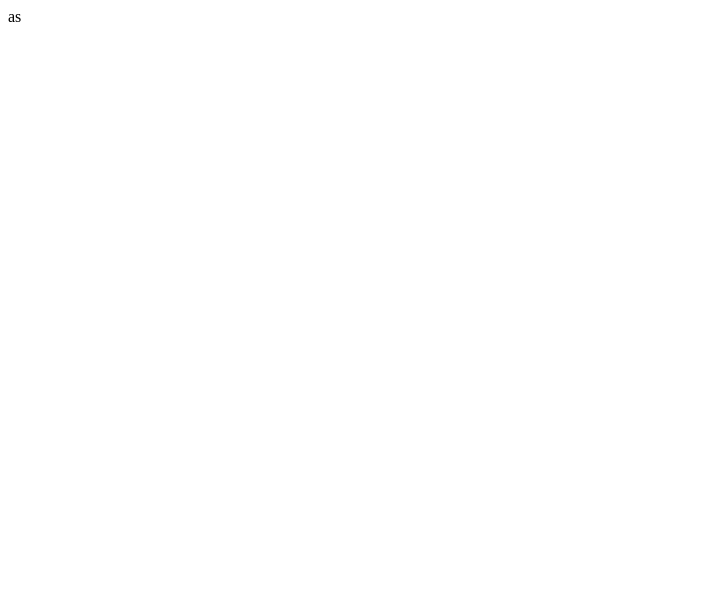
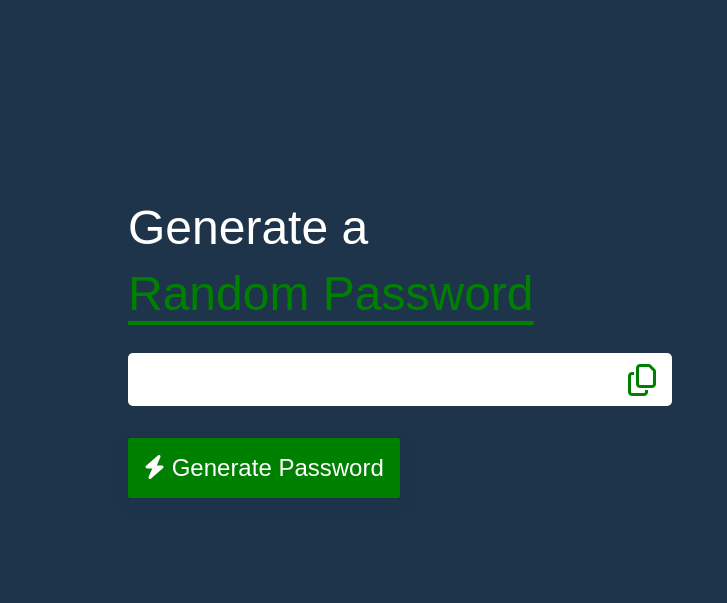
Before and after one commit to salonigour1/JS-Projects, a plain HTML site: page JS Password Generator/index.html in a window 1280 px wide. Shown: the whole page, without its empty margins (0-727 px from the left). Drawn offline with Linux system fonts and the light colour scheme.

Commit message:
password generator

```diff
--- /dev/null
+++ b/JS Password Generator/generate.css
@@ -0,0 +1,72 @@
+* {
+  padding: 0px;
+  margin: 0px;
+  overflow-y: none;
+  overflow-x: none;
+  font-family: Arial, Helvetica, sans-serif;
+}
+.conatiner {
+  display: flex;
+  justify-content: center;
+  align-items: center;
+  width: 100vw;
+  height: 100vh;
+  background-color: #1d344b;
+}
+
+.generator {
+  width: 80vw;
+  height: 50vh;
+  margin: auto;
+}
+h1 {
+  color: white;
+  font-size: 3rem;
+  font-weight: 300;
+  padding-bottom: 0.7rem;
+}
+h2 {
+  color: green;
+  font-size: 3rem;
+  font-weight: 300;
+  text-underline-position: under;
+  text-decoration: underline;
+  padding-bottom: 2rem;
+}
+.result {
+  display: flex;
+  justify-content: space-between;
+  align-items: center;
+  width: 40vw;
+  background-color: white;
+  border-radius: 5px;
+  height: 2.5rem;
+  padding: 0.4rem 1rem;
+  margin-bottom: 2rem;
+}
+.icon {
+  color: green;
+  font-size: 2rem;
+}
+button {
+  background-color: green;
+  font-size: 1.5rem;
+  padding: 1rem;
+  color: white;
+  border: none;
+  border-radius: 2px;
+  box-shadow: 1px 5px 12px #1d344b;
+  cursor: pointer;
+}
+.light {
+  color: white;
+}
+.copy {
+  cursor: pointer;
+}
+.icon:hover {
+  color: darkgreen;
+}
+.output {
+  font-size: 1.5rem;
+}
--- /dev/null
+++ b/JS Password Generator/generator.js
@@ -0,0 +1,45 @@
+let output = document.querySelector('.output');
+let button = document.querySelector('.button');
+let copy = document.querySelector('.copy');
+console.log(output, 1);
+const upperCaseString = 'ABCDEFGHIJKLMNOPQRSTUVWXYZ';
+const lowerCaseString = 'abcdefghijklmnopqrstuvwxyz';
+const numberString = '1234567890';
+const specialString = '!@#$%^&*()_+';
+//to create a password of 10 character which contains 1 special char, 1 number,1uppercase,1 lowercase.
+let result = '';
+const length = 10;
+const upperCase = true;
+const lowerCase = true;
+const special = true;
+const number = true;
+function generate(length, lowerCase, number, special) {
+  let allowedString = '';
+  allowedString += upperCase ? upperCaseString : '';
+  allowedString += lowerCase ? lowerCaseString : '';
+  allowedString += number ? numberString : '';
+  allowedString += special ? specialString : '';
+  console.log(allowedString);
+  result = '';
+  if (length <= 0) {
+    console.log('enter Valid Range');
+    return;
+  } else {
+    for (let i = 0; i < length; i++) {
+      let index = Math.floor(Math.random() * allowedString.length);
+      result += allowedString[index];
+    }
+
+    // navigator.textContent(result);
+    return result;
+  }
+}
+
+button.addEventListener('click', () => {
+  const res = generate(length, lowerCase, number, special);
+  console.log(res);
+  output.textContent = res;
+});
+copy.addEventListener('click', () => {
+  navigator.clipboard.writeText(result);
+});
--- a/JS Password Generator/index.html
+++ b/JS Password Generator/index.html
@@ -3,9 +3,29 @@
   <head>
     <meta charset="UTF-8" />
     <meta name="viewport" content="width=device-width, initial-scale=1.0" />
-    <title>Document</title>
+    <link rel="stylesheet" href="generate.css" />
+    <title>Generate Password</title>
+    <script
+      src="https://kit.fontawesome.com/89a706a25e.js"
+      crossorigin="anonymous"
+    ></script>
   </head>
   <body>
-    as
+    <div class="conatiner">
+      <div class="generator">
+        <h1>Generate a</h1>
+        <h2>Random Password</h2>
+        <div class="result">
+          <div class="output"></div>
+          <div class="copy"><i class="icon fa-regular fa-copy"></i></div>
+        </div>
+
+        <button class="button">
+          <i class="light fa-solid fa-bolt"></i> Generate Password
+        </button>
+      </div>
+
+      <script src="generator.js"></script>
+    </div>
   </body>
 </html>
--- a/JS Password Generator/style.css
+++ /dev/null
@@ -1,3 +0,0 @@
-* {
-  color: palegoldenrod;
-}
```
